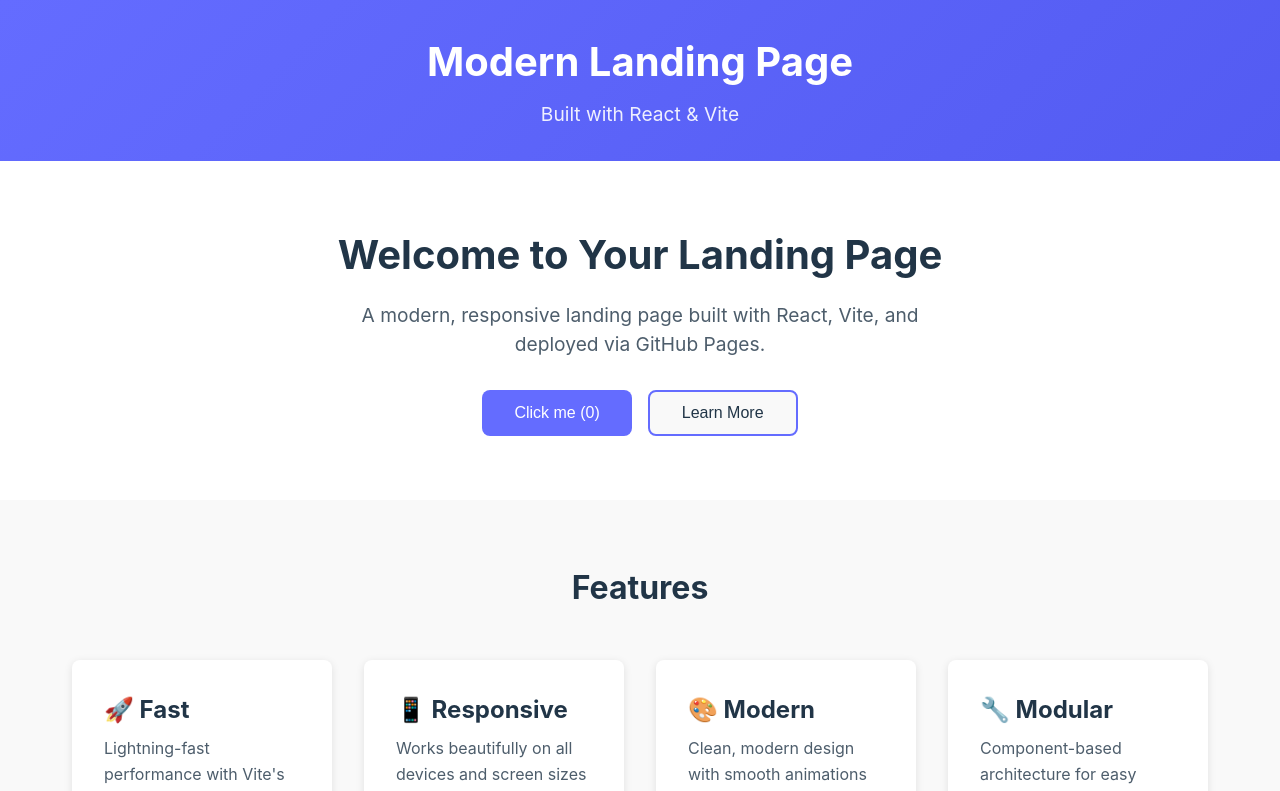
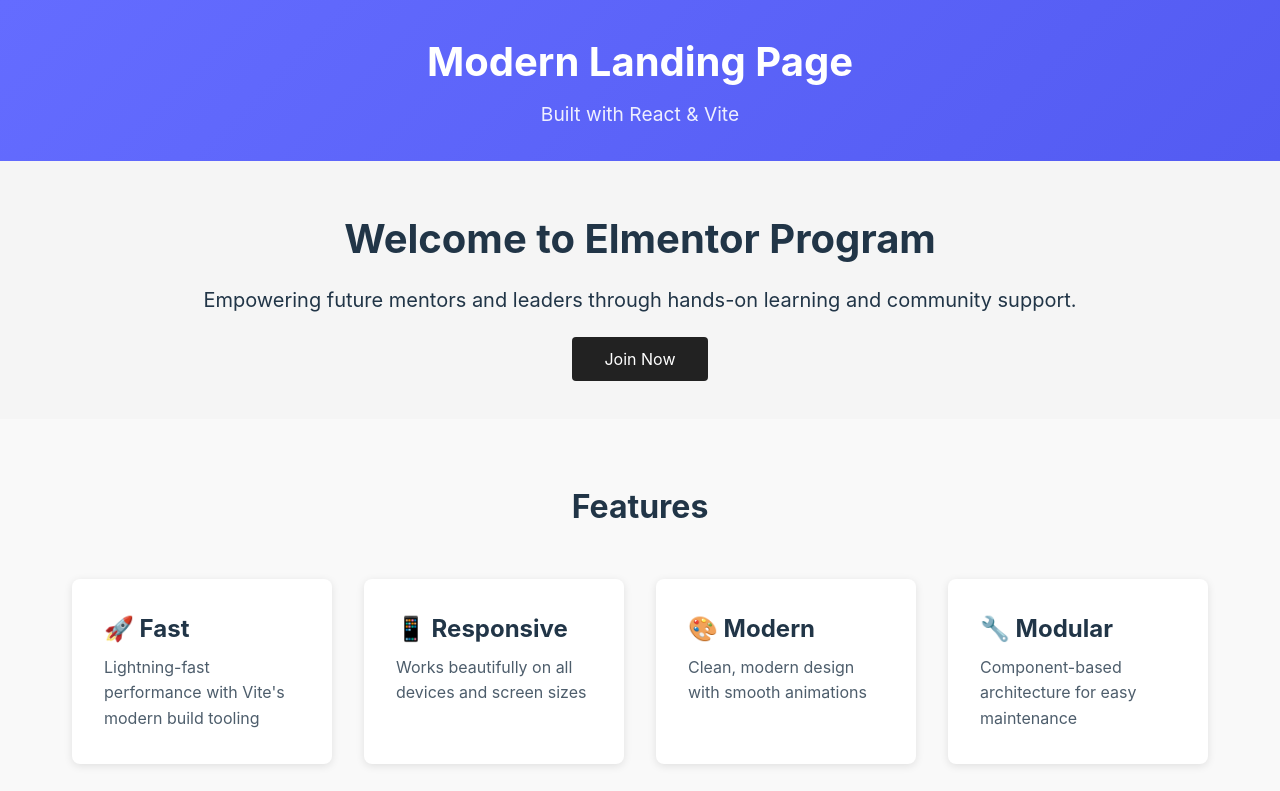
Before and after one commit to coplilot-demos/landing-page-demo, a React (Vite) app: page / in a window 1280 px wide. Shown: the top 791 px of the page. Built offline with nearby package versions, Linux system fonts and the light colour scheme.

Commit message:
Integrate Hero component into App layout

```diff
--- a/src/App.jsx
+++ b/src/App.jsx
@@ -1,6 +1,7 @@
 import { useState } from 'react'
 import './App.css'
 import Header from './components/Header'
+import Hero from './components/Hero'
 
 function App() {
   const [count, setCount] = useState(0)
@@ -15,20 +16,7 @@
       </header>
 
       <main className="main">
-        <section className="hero">
-          <div className="container">
-            <h2>Welcome to Your Landing Page</h2>
-            <p className="hero-description">
-              A modern, responsive landing page built with React, Vite, and deployed via GitHub Pages.
-            </p>
-            <div className="cta-buttons">
-              <button className="btn btn-primary" onClick={() => setCount((count) => count + 1)}>
-                Click me ({count})
-              </button>
-              <button className="btn btn-secondary">Learn More</button>
-            </div>
-          </div>
-        </section>
+        <Hero />
 
         <section className="features">
           <div className="container">
```
